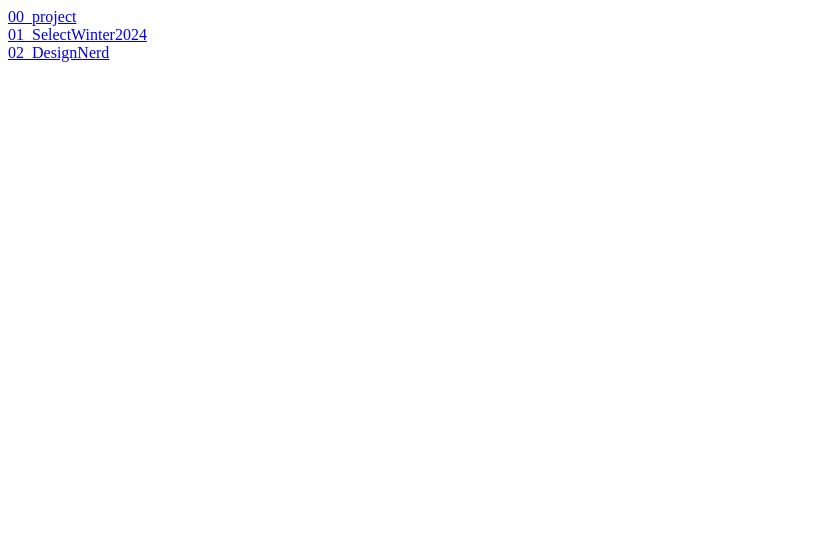
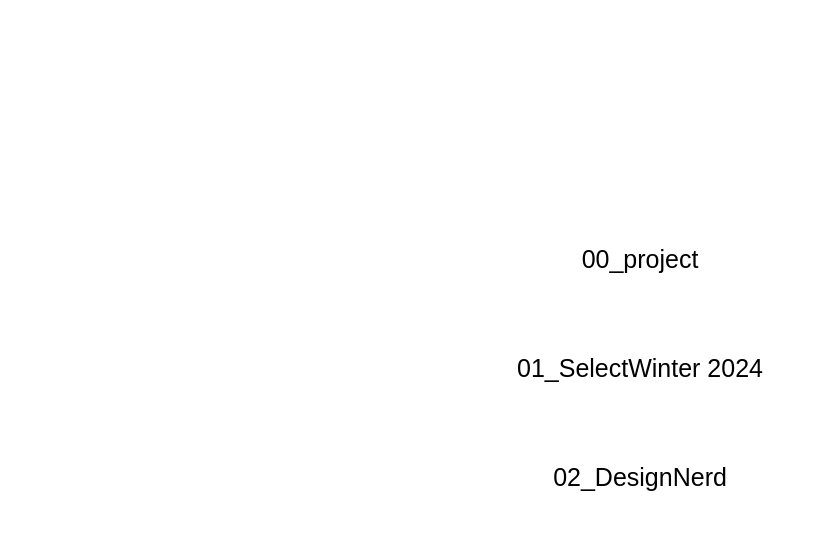
Before and after one commit to AnkitDhakad3320/portfolio, a plain HTML site: page index.html in a window 1280 px wide. Shown: the whole page, without its empty margins (0-818 px from the left). Drawn offline with Linux system fonts and the light colour scheme.

Commit message:
final commit

```diff
--- a/index.html
+++ b/index.html
@@ -4,16 +4,35 @@
     <meta charset="UTF-8">
     <meta name="viewport" content="width=device-width, initial-scale=1.0">
     <title>Landing Pages</title>
+    <style>
+        body {
+            height: 90vh;
+            font-family: Arial, sans-serif;
+            display: flex;
+            flex-direction: column;
+            justify-content: center;
+            align-items: center;
+        }
+        div{
+            font-size:25px;
+            padding: 40px;
+        }
+        a{
+            text-decoration: none;
+            color: black;
+        }
+;
+    </style>
 </head>
 <body>
     <div>
-        <a href="./00_project/index.html">00_project</a>
+        <a href="./00_project/index1.html">00_project</a>
     </div>
         <div>
-        <a href="./01_SelectWinter2024/index.html">01_SelectWinter2024</a>
+        <a href="./01_SelectWinter2024/index2.html">01_SelectWinter 2024</a>
     </div>
     <div>
-        <a href="./02_DesignNerd/index.html">02_DesignNerd</a>
+        <a href="./02_DesignNerd/index3.html">02_DesignNerd</a>
     </div>
 
 </body>
```
Also changed, not shown: 00_project/index1.html (renamed from 00_project/index.html), 01_SelectWinter2024/index2.html (renamed from 01_SelectWinter2024/index.html), 02_DesignNerd/index3.html (renamed from 02_DesignNerd/index.html).
